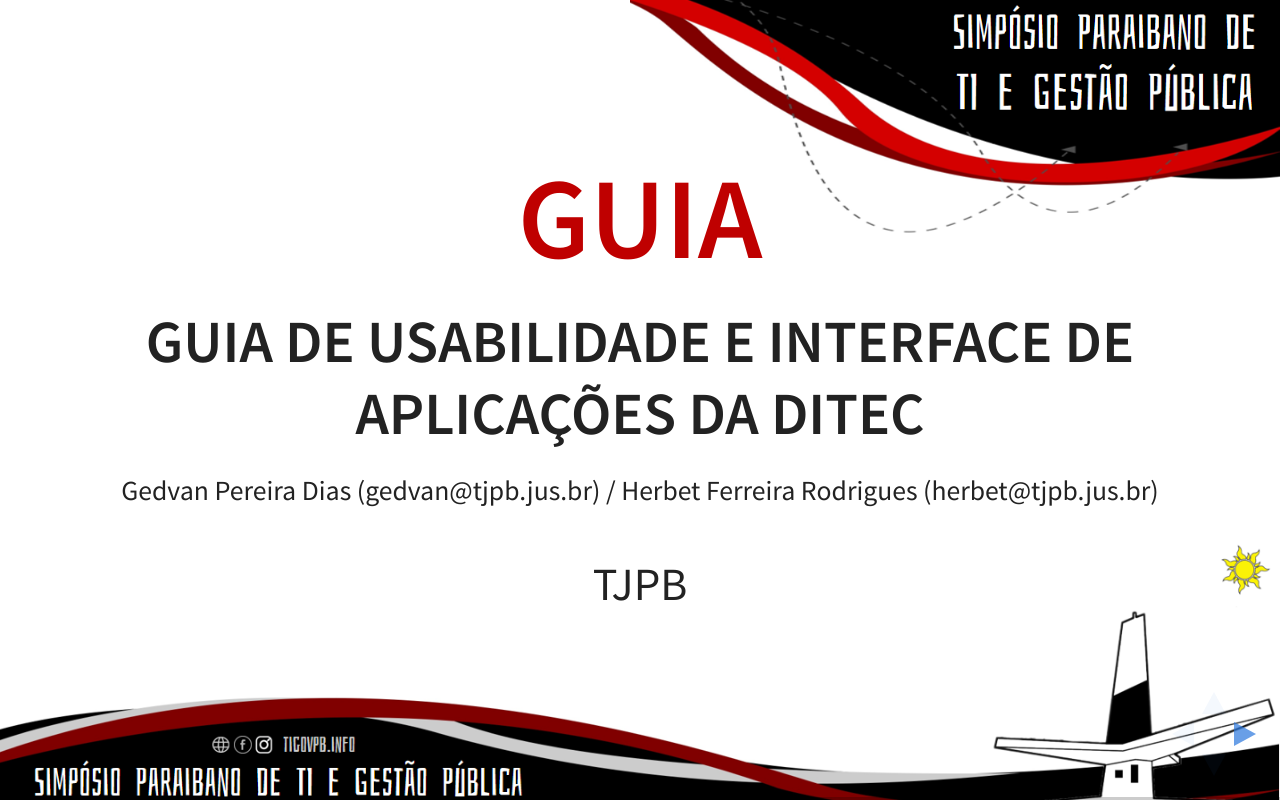
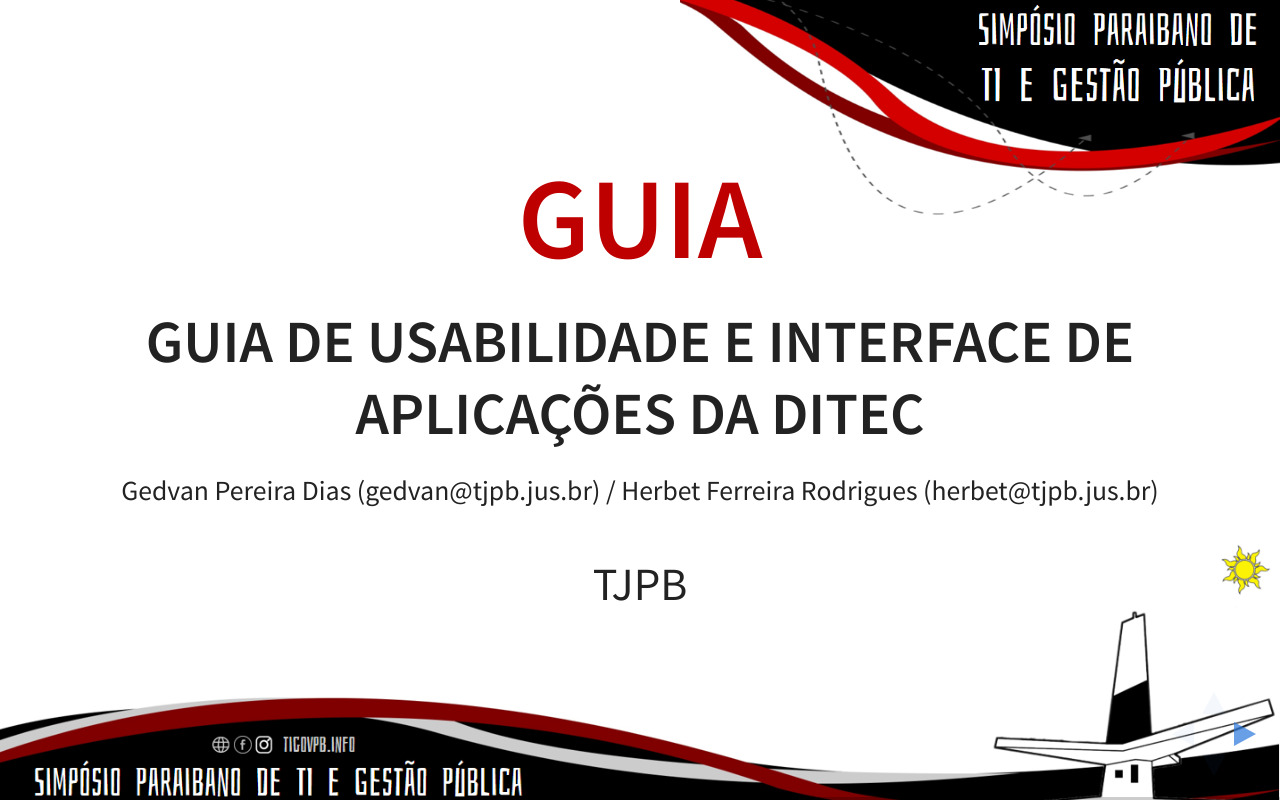
Before and after one commit to gedvan/slides-guia, a plain HTML site: page index.html in a window 1280 px wide. Drawn offline with Linux system fonts and the light colour scheme.

Commit message:
Problemas resolvidos.

```diff
--- a/css/guia.css
+++ b/css/guia.css
@@ -1,28 +1,19 @@
-body {
-  background: url('../img/fundo.png') no-repeat center bottom;
-  background-size: cover;
-}
-body.first-slide {
-  background: url('../img/inicio-top.png') no-repeat right top,
-    url('../img/fundo.png') no-repeat center bottom;
-  background-size: 650px, cover;
-}
 
-body.print-pdf {
-  background: none;
-}
-
-body.print-pdf .pdf-page {
+.reveal .backgrounds .slide-background,
+.reveal .slides .pdf-page .slide-background {
   background: url('../img/fundo.png') no-repeat center bottom;
   background-size: cover;
 }
 
-.reveal {
-  height: 85%;
-  overflow: visible;
+.reveal .backgrounds > .slide-background:first-child,
+.reveal .slides .pdf-page:first-child .slide-background {
+  background: url('../img/inicio-top.png') no-repeat right top,
+    url('../img/fundo.png') no-repeat center bottom;
+  background-size: 600px, cover;
 }
-body.first-slide .reveal {
-  height: 100%;
+
+.reveal .slides section:not(:first-child) {
+  padding-bottom: 100px;
 }
 
 .reveal h1,
--- a/index.html
+++ b/index.html
@@ -40,7 +40,8 @@
 <div class="reveal">
 
   <div class="slides">
-    <section class="primeiro">
+
+    <section>
       <h1>GUIA</h1>
       <h3>Guia de Usabilidade e Interface de Aplicações da DITEC</h3>
       <p>
@@ -174,7 +175,7 @@
     </section>
 
     <section>
-      <h2>Processo de Desenvolvimento</h2>
+      <h2 style="font-size:130%;">Processo de Desenvolvimento</h2>
       <img src="img/processo-desenv.png" />
     </section>
 
@@ -266,12 +267,12 @@
 
     transition: 'slide', // none/fade/slide/convex/concave/zoom
 
-    //width: "100%",
-    //height: "100%",
-    //margin: 0,
-    //minScale: 1,
-    //maxScale: 1,
-    //center: false,
+    //width: 960,
+    //height: 700,
+    //margin: 0.1,
+    //minScale: 0.2,
+    //maxScale: 1.5,
+    //center: true,
 
     // More info https://github.com/hakimel/reveal.js#dependencies
     dependencies: [
```
Also changed, not shown: img/print-tjseg.jpg, img/processo-desenv.png.
